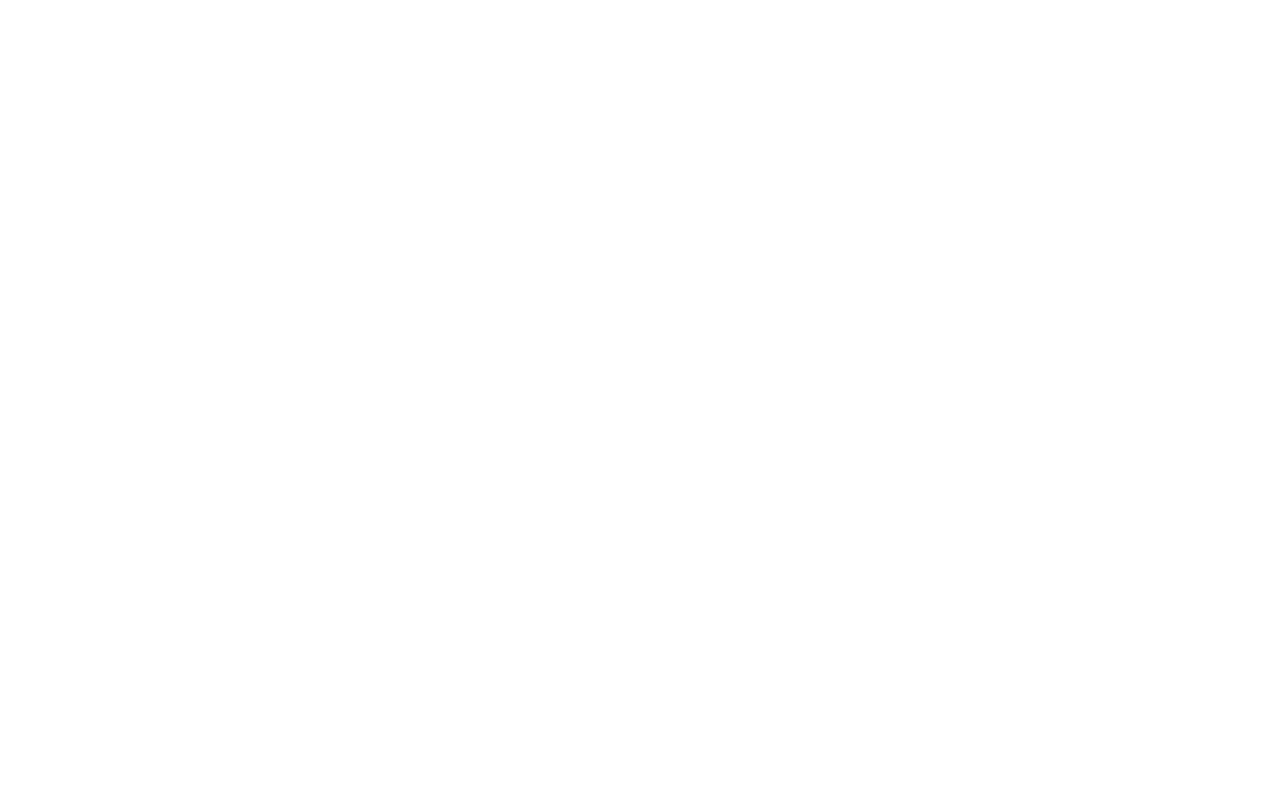
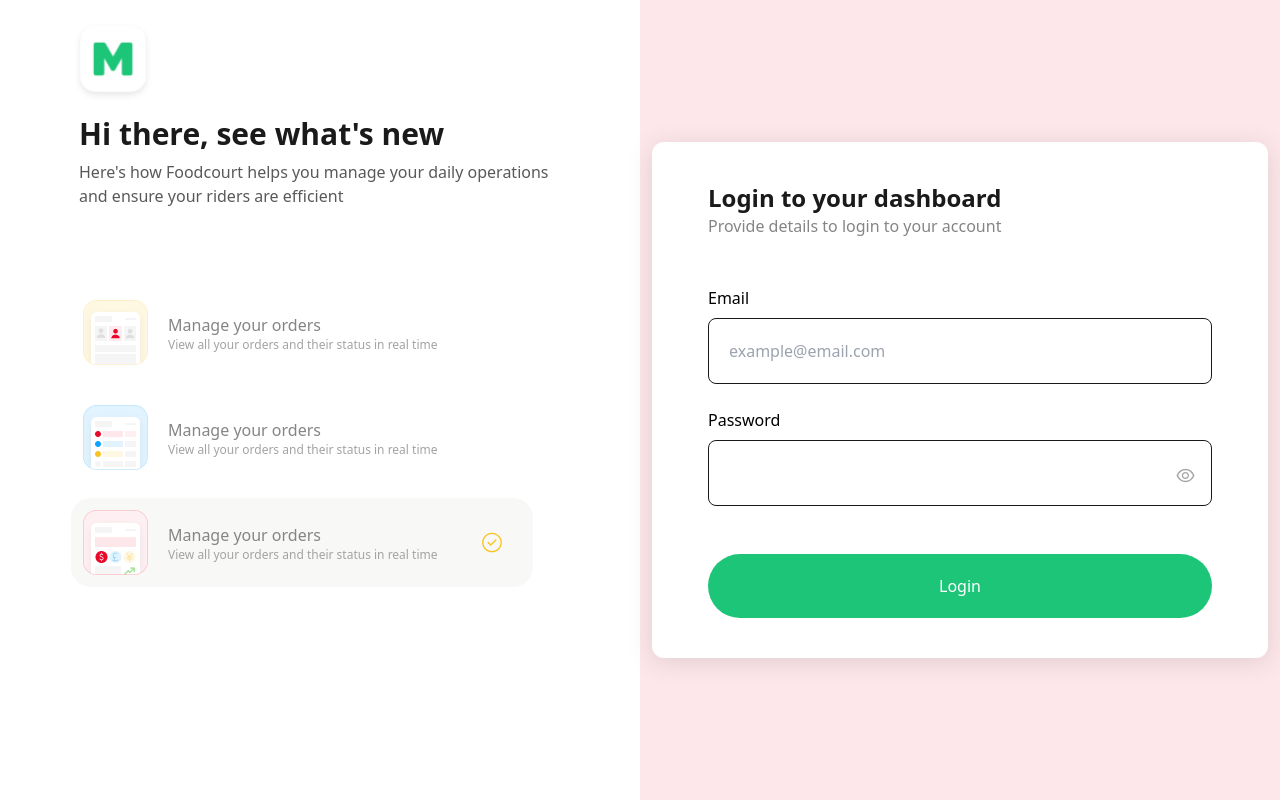
Before and after one commit to kelani34/moneyapptest, a React (Create React App) app: page / in a window 1280 px wide. Before the commit this address had no page. Built offline with nearby package versions, Linux system fonts and the light colour scheme.

Commit message:
fix: netlify redirects

```diff
--- a/src/App.tsx
+++ b/src/App.tsx
@@ -37,7 +37,7 @@ function App() {
         <Router>
           <Routes>
             <Route path="/profile" element={<Dashboard />} />
-            <Route path="/login" element={<Login />} />
+            <Route path="/" element={<Login />} />
           </Routes>
         </Router>
       </LoginContext.Provider>
--- a/src/components/LoginContent.tsx
+++ b/src/components/LoginContent.tsx
@@ -9,6 +9,7 @@ type Feature = {
   img: string;
   title: string;
   text: string;
+  selected: boolean;
 };
 const LoginContent = () => {
   const features: Feature[] = [
@@ -16,16 +17,19 @@ const LoginContent = () => {
       img: ft1,
       title: "Manage your orders",
       text: "View all your orders and their status in real time",
+      selected: false,
     },
     {
       img: ft2,
       title: "Manage your orders",
       text: "View all your orders and their status in real time",
+      selected: false,
     },
     {
       img: ft3,
       title: "Manage your orders",
       text: "View all your orders and their status in real time",
+      selected: true,
     },
   ];
   return (
@@ -49,7 +53,7 @@ const LoginContent = () => {
               img={feature.img}
               title={feature.title}
               text={feature.text}
-              selected={true}
+              selected={feature.selected}
             />
           );
         })}
--- a/src/pages/Dashboard.tsx
+++ b/src/pages/Dashboard.tsx
@@ -45,7 +45,7 @@ const Dashboard = () => {
       return () => clearTimeout(timer);
     }
     if (!user.loggedIn) {
-      navigate("/login");
+      navigate("/");
     }
   }, [user.loggedIn, logout, navigate]);
 
```
Also changed, not shown: 2 other files (tests, documents, lock files or other folders).
